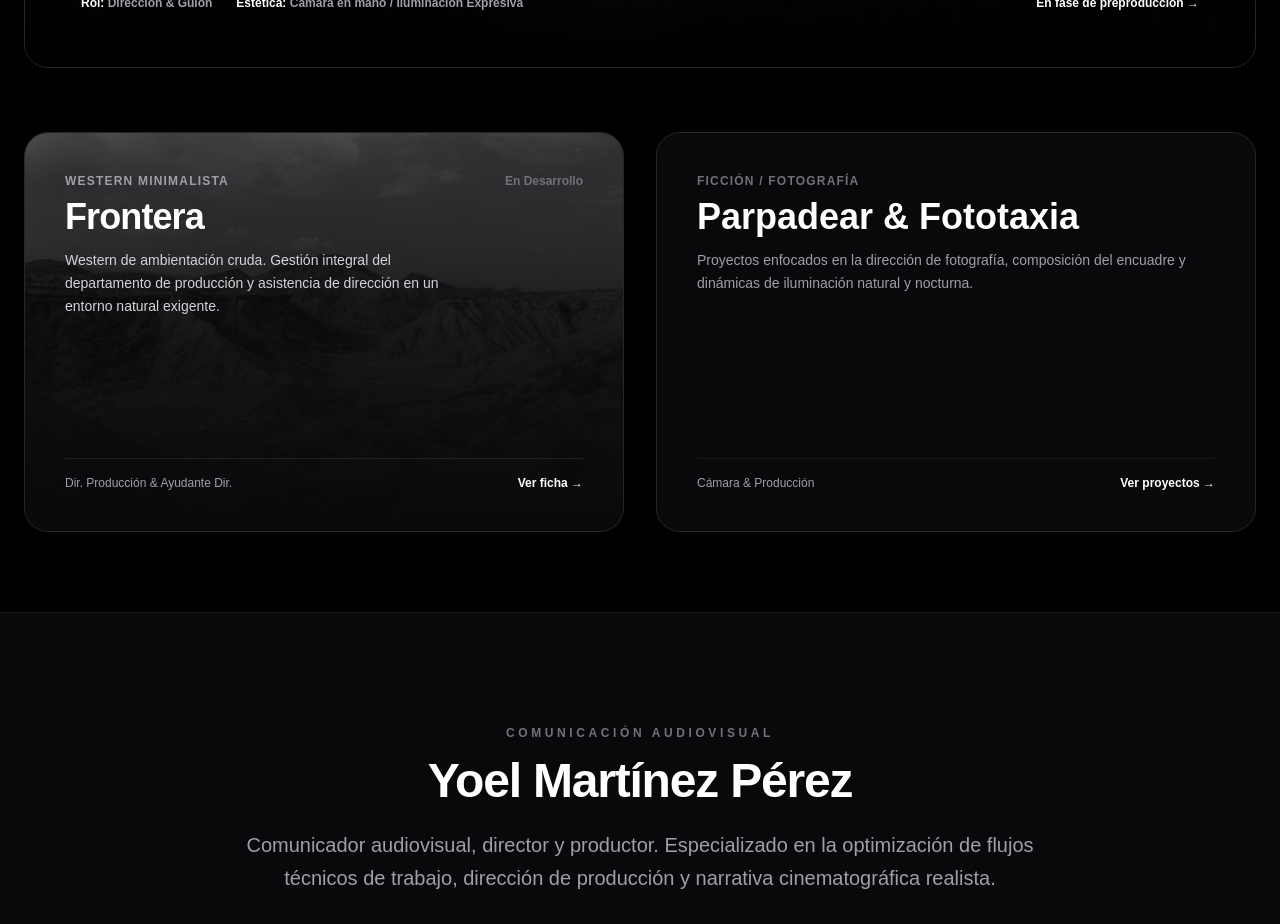
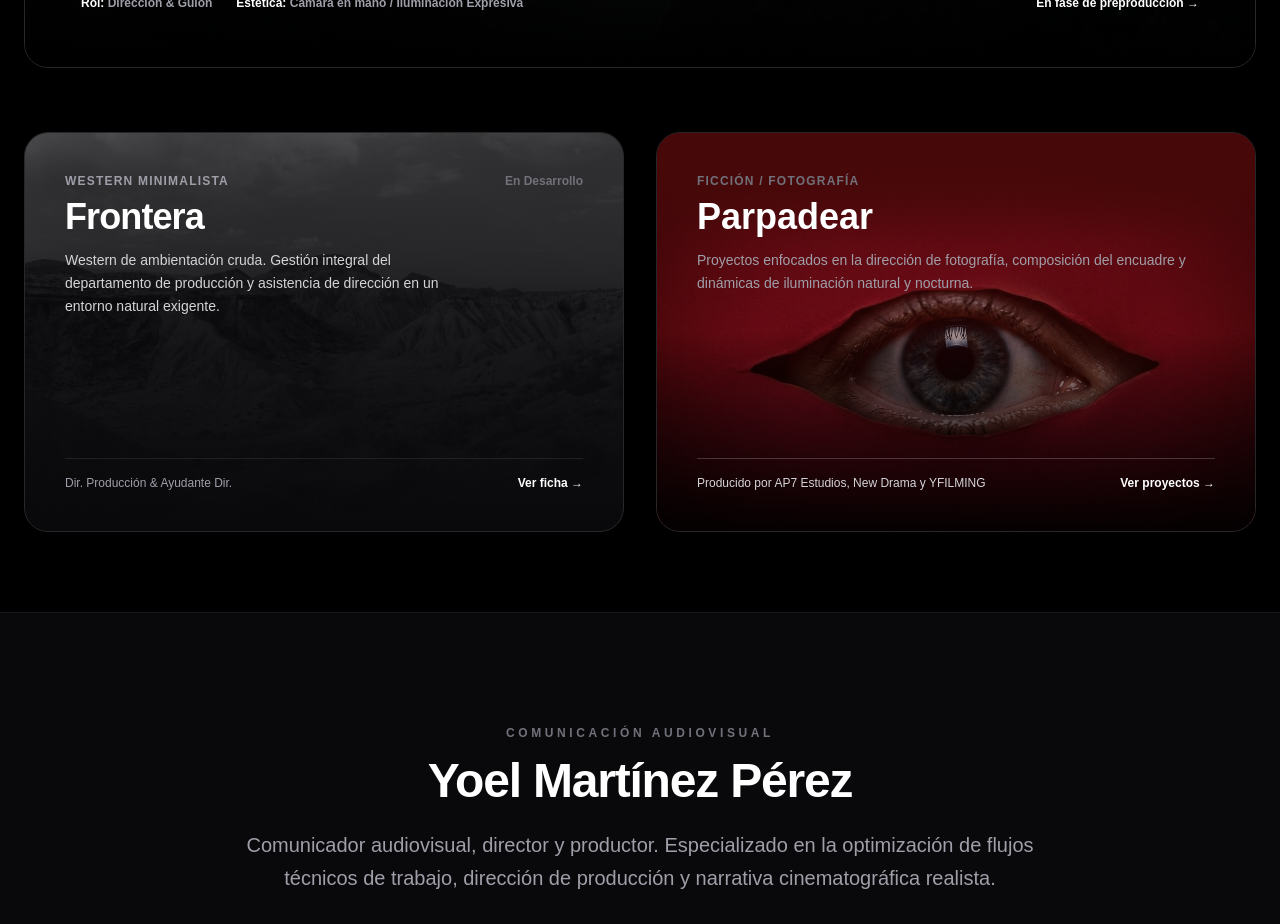
Before and after one commit to yfilmingprod/mi-web, a Next.js app: page / in a window 1280 px wide. Shown: the part 2120-3044 px from the top of the page. Built offline with nearby package versions, Linux system fonts and the light colour scheme; no server answers.

Commit message:
Actualizar portada y créditos de producción

```diff
--- a/app/page.tsx
+++ b/app/page.tsx
@@ -247,16 +247,26 @@ export default function Home() {
           </Link>
 
           {/* Parpadear / Fototaxia */}
-          <div className="group bg-zinc-950 border border-zinc-800 rounded-3xl p-8 sm:p-10 flex flex-col justify-between min-h-[400px] hover:border-zinc-600 transition-all">
-            <div>
+          <div className="group relative bg-zinc-950 border border-zinc-800 rounded-3xl p-8 sm:p-10 flex flex-col justify-between min-h-[400px] overflow-hidden hover:border-zinc-600 transition-all">
+            <div className="absolute inset-0 bg-red-950">
+              <Image
+                src="/parpadear/potada.jpg"
+                alt="Ojo azul mirando a través de una abertura en una tela roja"
+                fill
+                className="object-cover translate-y-8 opacity-80"
+              />
+              <div className="absolute inset-x-0 top-0 h-28 bg-gradient-to-b from-red-950 via-red-950/85 to-transparent" />
+              <div className="absolute inset-0 bg-gradient-to-b from-red-950/70 via-red-950/25 to-black/95" />
+            </div>
+            <div className="relative z-10">
               <span className="text-xs font-bold uppercase tracking-widest text-zinc-500 block mb-2">Ficción / Fotografía</span>
-              <h3 className="text-3xl sm:text-4xl font-bold text-white mb-3">Parpadear & Fototaxia</h3>
+              <h3 className="text-3xl sm:text-4xl font-bold text-white mb-3">Parpadear</h3>
               <p className="text-zinc-400 text-sm leading-relaxed">
                 Proyectos enfocados en la dirección de fotografía, composición del encuadre y dinámicas de iluminación natural y nocturna.
               </p>
             </div>
-            <div className="mt-8 pt-4 border-t border-zinc-900 flex justify-between items-center text-xs text-zinc-400">
-              <span>Cámara & Producción</span>
+            <div className="relative z-10 mt-8 pt-4 border-t border-white/20 flex flex-col sm:flex-row sm:justify-between items-start sm:items-center gap-3 text-xs text-zinc-300">
+              <span>Producido por AP7 Estudios, New Drama y YFILMING</span>
               <span className="text-white font-semibold group-hover:underline">Ver proyectos →</span>
             </div>
           </div>
--- a/app/proyectos/phil-weasley/page.tsx
+++ b/app/proyectos/phil-weasley/page.tsx
@@ -195,7 +195,7 @@ export default function PhilWeasleyPage() {
 
       {/* FOOTER */}
       <footer className="py-20 border-t border-zinc-900 text-center text-zinc-600 text-xs">
-        <p>Phil Weasley · Producido por YFILMING en Tabernas, Almería.</p>
+        <p>Phil Weasley · Producido por AP7 Estudios, New Drama y YFILMING en Tabernas, Almería.</p>
       </footer>
 
     </div>
--- a/app/rodajes/phil-weasley/page.tsx
+++ b/app/rodajes/phil-weasley/page.tsx
@@ -144,6 +144,10 @@ export default async function WorkspacePhilWeasleyPage() {
           </div>
         </section>
 
+        <footer className="border-t border-zinc-900 pt-6 text-center text-xs text-zinc-500">
+          Producido por AP7 Estudios, New Drama y YFILMING
+        </footer>
+
       </div>
     </div>
   )
```
Also changed, not shown: public/parpadear/potada.jpg (added).
